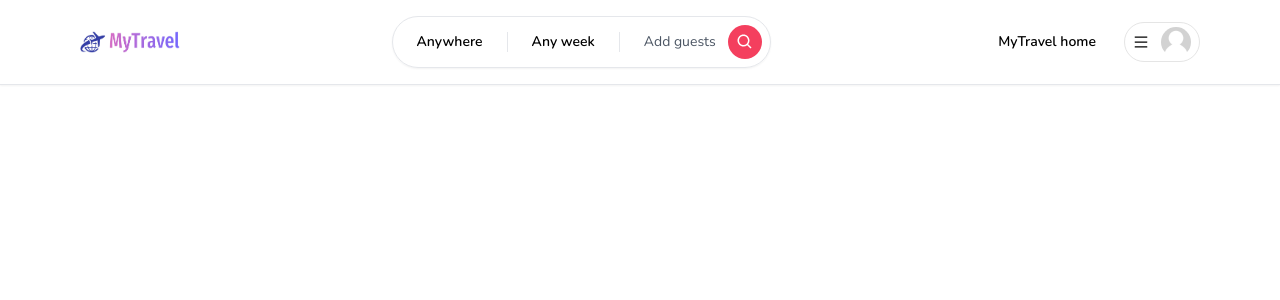
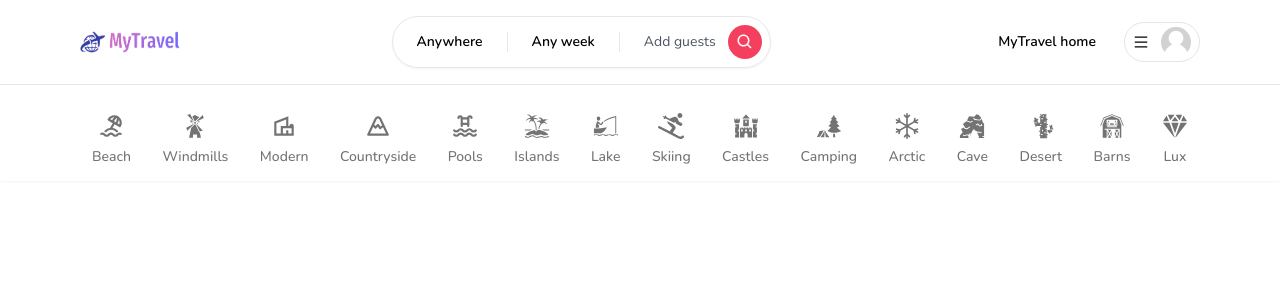
Before and after one commit to VladimiroAntipin/my-travel, a Next.js app: page / in a window 1280 px wide. Shown: the top 300 px of the page. Built offline with nearby package versions, Linux system fonts and the light colour scheme; no server answers.

Commit message:
added category bar

```diff
--- /dev/null
+++ b/app/components/CategoryBox.tsx
@@ -0,0 +1,57 @@
+"use client";
+
+import { useRouter, useSearchParams } from "next/navigation";
+import qs from "query-string";
+import { useCallback } from "react";
+import { IconType } from "react-icons";
+
+interface CategoryBoxProps {
+    label: string;
+    icon: IconType;
+    selected?: boolean;
+}
+
+const CategoryBox: React.FC<CategoryBoxProps> = ({ label, icon: Icon, selected }) => {
+    const router = useRouter();
+    const params = useSearchParams();
+
+    const handleClick = useCallback(() => {
+        let currentQuery = {};
+
+        if (params) {
+            currentQuery = qs.parse(params.toString());
+        }
+
+        const updatedQuery: any = {
+            ...currentQuery,
+            category: label
+        }
+
+        if (params?.get("category") === label) {
+            delete updatedQuery.category;
+        }
+
+        const url = qs.stringifyUrl({
+            url: "/",
+            query: updatedQuery
+        }, { skipNull: true })
+
+        router.push(url);
+    }, [label, params, router]);
+
+    return (
+        <div
+            onClick={handleClick}
+            className={`
+        flex flex-col items-center justify-center gap-2 p-3 border-b-2 hover:text-neutral-800 transition cursor-pointer
+        ${selected ? "border-b-neutral-800" : "border-transparent"}
+        ${selected ? "text-neutral-800" : "text-neutral-500"}`}>
+            <Icon size={26} />
+            <div className="font-medium text-sm">
+                {label}
+            </div>
+        </div>
+    );
+}
+
+export default CategoryBox;
--- /dev/null
+++ b/app/components/navbar/Categories.tsx
@@ -0,0 +1,113 @@
+"use client";
+
+import Container from "../Container";
+import { TbBeach, TbMountain, TbPool } from "react-icons/tb";
+import { IoDiamond } from "react-icons/io5";
+import { GiBarn, GiBoatFishing, GiCactus, GiCastle, GiCaveEntrance, GiForestCamp, GiIsland, GiWindmill } from "react-icons/gi";
+import { BsSnow } from "react-icons/bs";
+import { MdOutlineVilla } from "react-icons/md";
+import { FaSkiing } from "react-icons/fa";
+import CategoryBox from "../CategoryBox";
+import { usePathname, useSearchParams } from "next/navigation";
+
+export const categories = [
+    {
+        label: "Beach",
+        icon: TbBeach,
+        description: "This property is close to the beach!"
+    },
+    {
+        label: "Windmills",
+        icon: GiWindmill,
+        description: "This property has windmills!"
+    },
+    {
+        label: "Modern",
+        icon: MdOutlineVilla,
+        description: "This property is modern!"
+    },
+    {
+        label: "Countryside",
+        icon: TbMountain,
+        description: "This property is the countryside!"
+    },
+    {
+        label: "Pools",
+        icon: TbPool,
+        description: "This property has a pool!"
+    },
+    {
+        label: "Islands",
+        icon: GiIsland,
+        description: "This property is on an island!"
+    },
+    {
+        label: "Lake",
+        icon: GiBoatFishing,
+        description: "This property is close to a lake!"
+    },
+    {
+        label: "Skiing",
+        icon: FaSkiing,
+        description: "This property has skiing activities!"
+    },
+    {
+        label: "Castles",
+        icon: GiCastle,
+        description: "This property is in a castle!"
+    },
+    {
+        label: "Camping",
+        icon: GiForestCamp,
+        description: "This property has camping activities!"
+    },
+    {
+        label: "Arctic",
+        icon: BsSnow,
+        description: "This property is in the arctic!"
+    },
+    {
+        label: "Cave",
+        icon: GiCaveEntrance,
+        description: "This property is in a cave!"
+    },
+    {
+        label: "Desert",
+        icon: GiCactus,
+        description: "This property is in the desert!"
+    },
+    {
+        label: "Barns",
+        icon: GiBarn,
+        description: "This property is in the barn!"
+    },
+    {
+        label: "Lux",
+        icon: IoDiamond,
+        description: "This property is luxurious!"
+    },
+]
+
+const Categories = () => {
+    const params = useSearchParams();
+    const category = params?.get("category");
+    const pathname = usePathname();
+
+    const isMainPage = pathname === "/";
+
+    if (!isMainPage) {
+        return null;
+    }
+
+    return (
+        <Container>
+            <div className="pt-4 flex flex-row items-center justify-between overflow-x-auto">
+                {categories.map((item) => (
+                    <CategoryBox key={item.label} label={item.label} selected={category === item.label} icon={item.icon} />
+                ))}
+            </div>
+        </Container>
+    );
+}
+
+export default Categories;
--- a/app/components/navbar/Logo.tsx
+++ b/app/components/navbar/Logo.tsx
@@ -7,7 +7,7 @@
     const router = useRouter();
 
     return (
-        <Image alt="logo" className="hidden md:block cursor-pointer" height="100" width="100" src="/images/logo.png"/>
+        <Image onClick={() => router.push("/")} alt="logo" className="hidden md:block cursor-pointer" height="100" width="100" src="/images/logo.png" />
     )
 }
 
--- a/app/components/navbar/Navbar.tsx
+++ b/app/components/navbar/Navbar.tsx
@@ -1,6 +1,7 @@
 "use client";
 
 import Container from "../Container";
+import Categories from "./Categories";
 import Logo from "./Logo";
 import Search from "./Search";
 import UserMenu from "./UserMenu";
@@ -18,10 +19,11 @@
                     <div className="flex flex-row items-center justify-between gap-3 md:gap-0">
                         <Logo />
                         <Search />
-                        <UserMenu currentUser={currentUser}/>
+                        <UserMenu currentUser={currentUser} />
                     </div>
                 </Container>
             </div>
+            <Categories />
         </div>
     );
 }
--- a/package.json
+++ b/package.json
@@ -15,6 +15,7 @@
     "bcrypt": "^5.1.1",
     "next": "14.0.4",
     "next-auth": "^4.24.5",
+    "query-string": "^8.1.0",
     "react": "^18",
     "react-dom": "^18",
     "react-hook-form": "^7.49.2",
```
Also changed, not shown: 2 other files (tests, documents, lock files or other folders).
